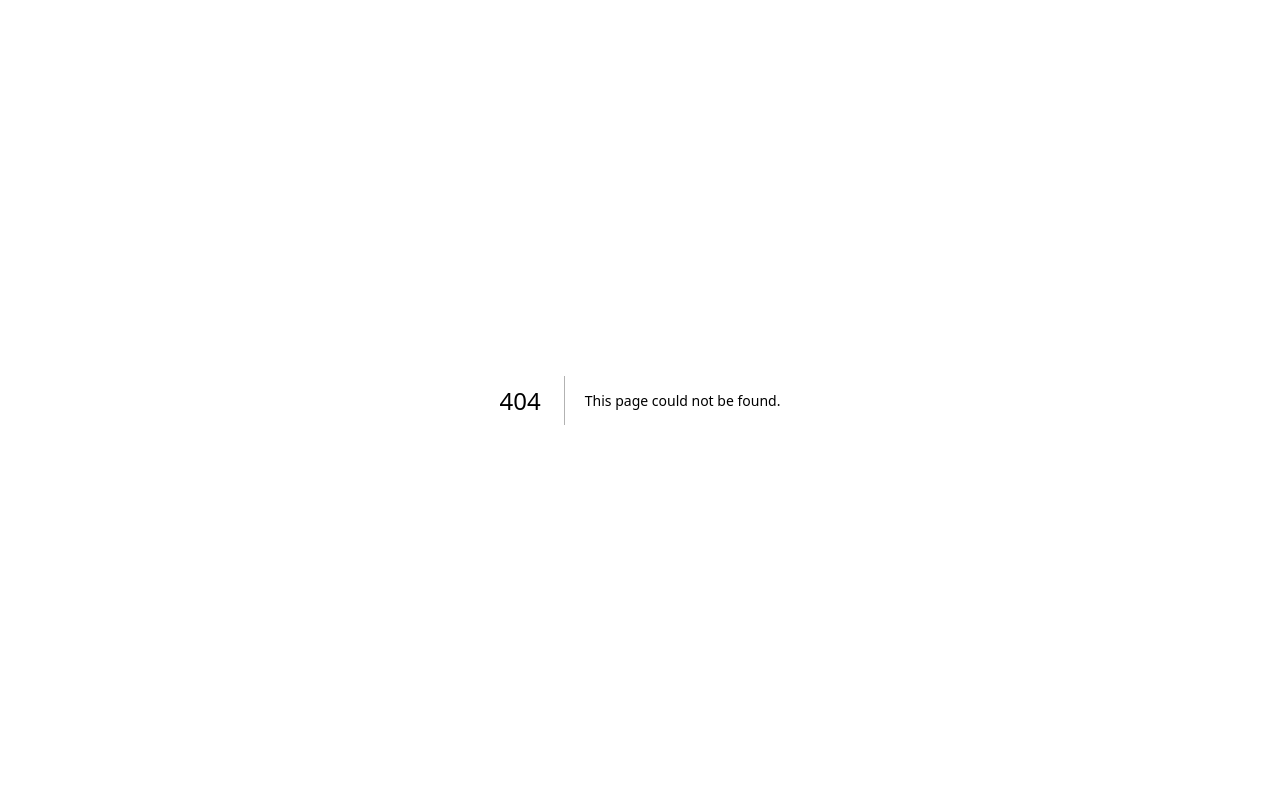
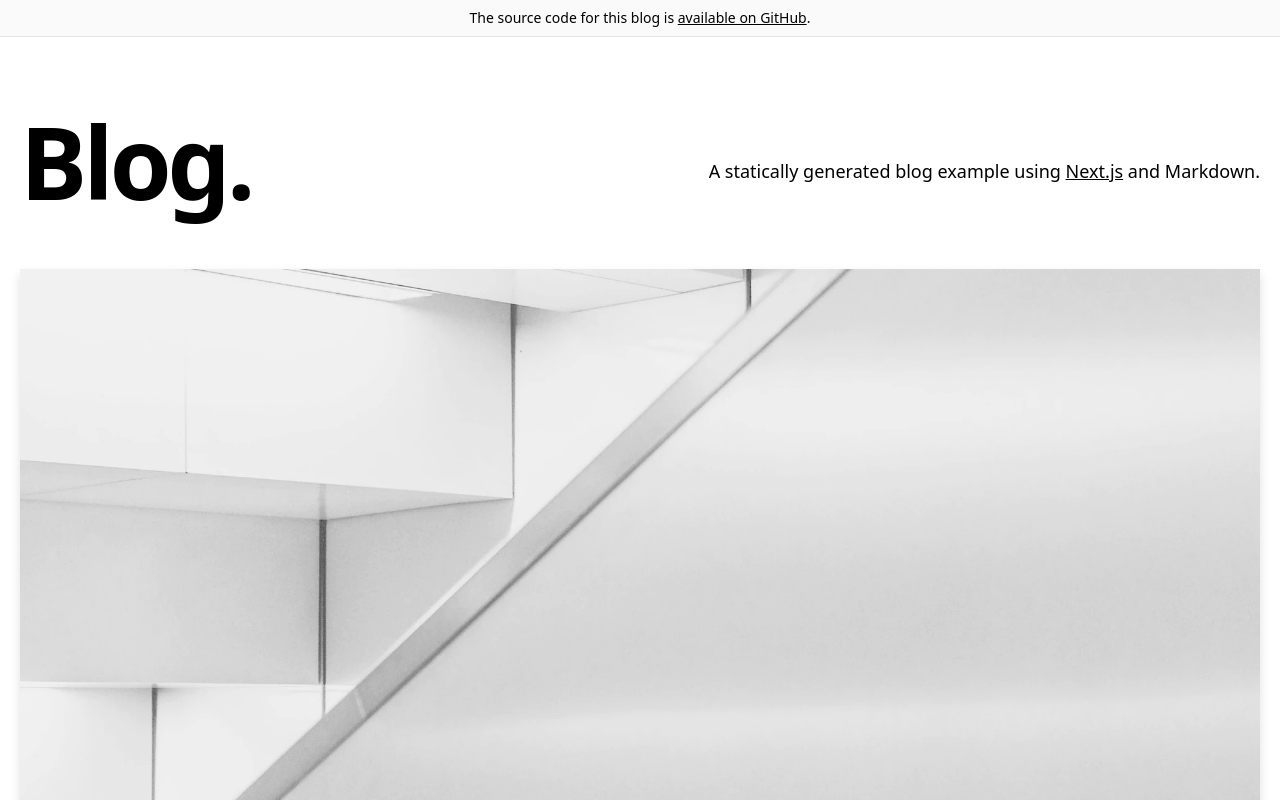
Before and after one commit to CodeDroid999/sledge_entertainment, a Next.js app: page /blog in a window 1280 px wide. Before the commit this address had no page. Shown: the top 800 px of the page. Built offline with nearby package versions, Linux system fonts and the light colour scheme.

Commit message:
add blog.tsx

```diff
--- /dev/null
+++ b/pages/blog.tsx
@@ -0,0 +1,56 @@
+import Container from '../components/container'
+import MoreStories from '../components/more-stories'
+import HeroPost from '../components/hero-post'
+import Intro from '../components/intro'
+import Layout from '../components/layout'
+import { getAllPosts } from '../lib/api'
+import Head from 'next/head'
+import { CMS_NAME } from '../lib/constants'
+import Post from '../interfaces/post'
+
+type Props = {
+  allPosts: Post[]
+}
+
+export default function Index({ allPosts }: Props) {
+  const heroPost = allPosts[0]
+  const morePosts = allPosts.slice(1)
+  return (
+    <>
+      <Layout>
+        <Head>
+          <title>{`Next.js Blog Example with ${CMS_NAME}`}</title>
+        </Head>
+        <Container>
+          <Intro />
+          {heroPost && (
+            <HeroPost
+              title={heroPost.title}
+              coverImage={heroPost.coverImage}
+              date={heroPost.date}
+              author={heroPost.author}
+              slug={heroPost.slug}
+              excerpt={heroPost.excerpt}
+            />
+          )}
+          {morePosts.length > 0 && <MoreStories posts={morePosts} />}
+        </Container>
+      </Layout>
+    </>
+  )
+}
+
+export const getStaticProps = async () => {
+  const allPosts = getAllPosts([
+    'title',
+    'date',
+    'slug',
+    'author',
+    'coverImage',
+    'excerpt',
+  ])
+
+  return {
+    props: { allPosts },
+  }
+}
```
